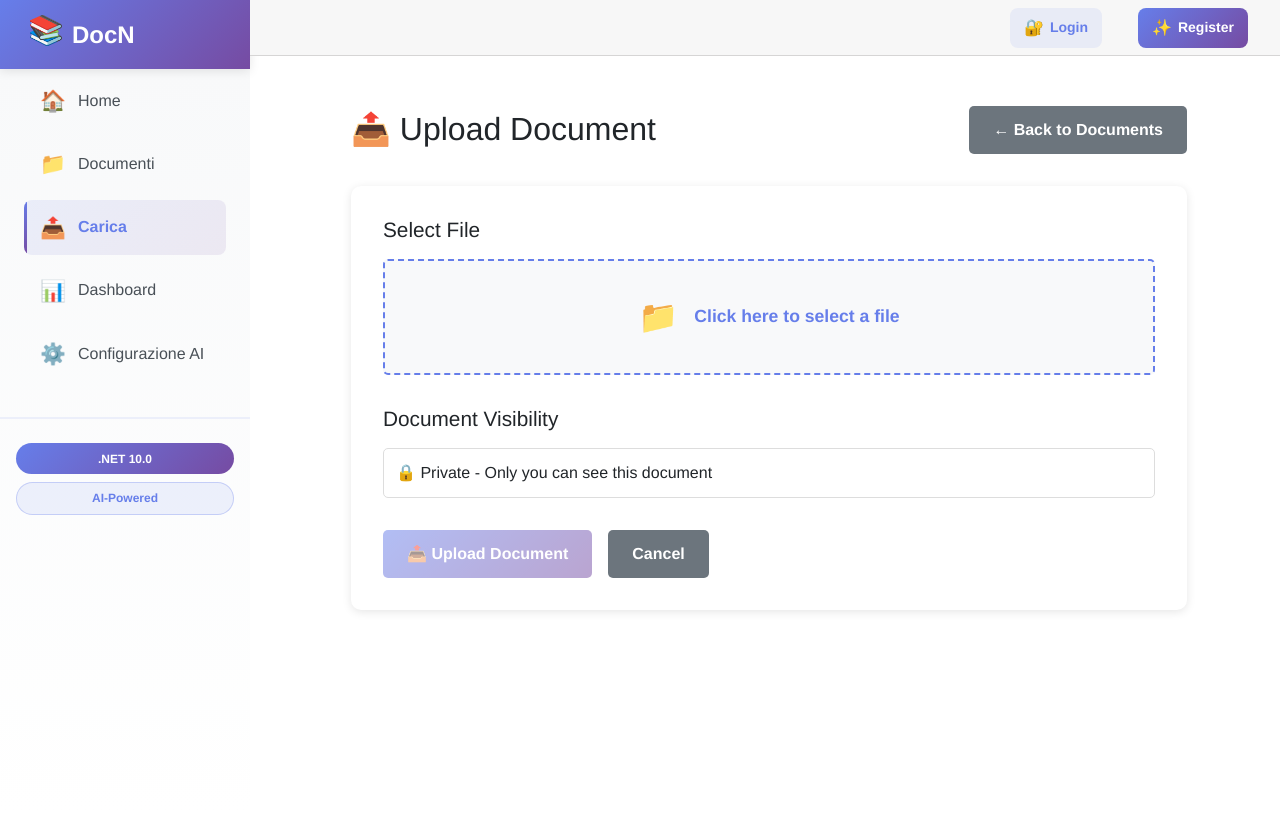
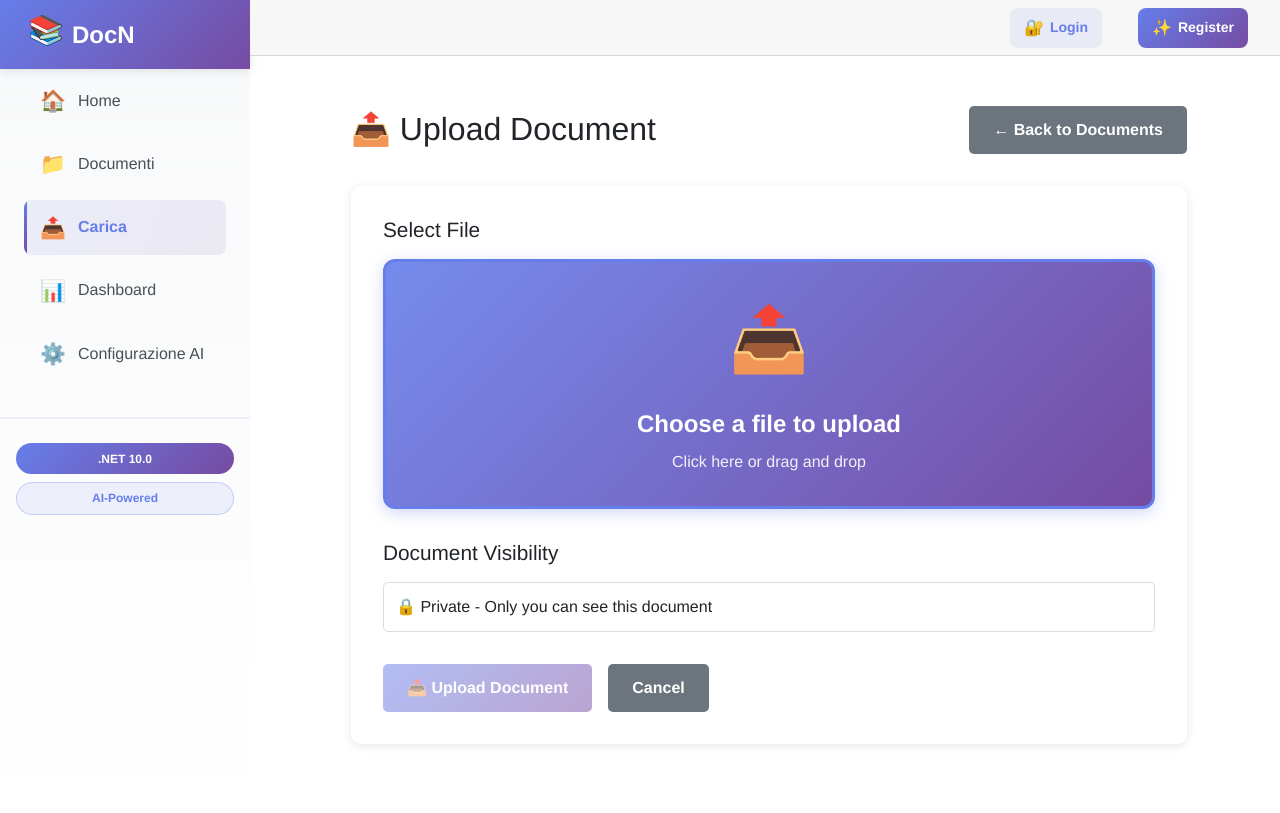
Before and after one commit to Moncymr/DocN, an ASP.NET Core app: page /upload in a window 1280 px wide. Run offline with ASP.NET Core 8, Linux system fonts and the light colour scheme; style sheets or scripts are compiled from the project's sources; some libraries are stand-ins or nearby versions.

Commit message:
Improve upload button with prominent gradient design and animation
Co-authored-by: Moncymr <190603622+Moncymr@users.noreply.github.com>

```diff
--- a/DocN.Client/Components/Pages/Upload.razor
+++ b/DocN.Client/Components/Pages/Upload.razor
@@ -37,16 +37,18 @@
             <div class="form-section">
                 <h3>Select File</h3>
                 <div class="file-upload-wrapper">
-                    <label for="fileInput" class="file-upload-label">
-                        <span class="upload-icon">📁</span>
-                        <span class="upload-text">
+                    <label for="fileInput" class="file-upload-button">
+                        <span class="upload-icon-large">📤</span>
+                        <span class="upload-content">
                             @if (selectedFile == null)
                             {
-                                <span>Click here to select a file</span>
+                                <span class="upload-title">Choose a file to upload</span>
+                                <span class="upload-subtitle">Click here or drag and drop</span>
                             }
                             else
                             {
-                                <span>Click to change file</span>
+                                <span class="upload-title">File selected - Click to change</span>
+                                <span class="upload-subtitle">@selectedFile.Name</span>
                             }
                         </span>
                     </label>
@@ -184,34 +186,75 @@
         clip-path: inset(50%);
     }
 
-    .file-upload-label {
+    .file-upload-button {
         display: flex;
+        flex-direction: column;
         align-items: center;
         justify-content: center;
         gap: 1rem;
         width: 100%;
+        min-height: 200px;
         padding: 2rem;
-        border: 2px dashed #667eea;
-        border-radius: 5px;
+        border: 3px solid #667eea;
+        border-radius: 12px;
         cursor: pointer;
-        background: #f8f9fa;
+        background: linear-gradient(135deg, #667eea 0%, #764ba2 100%);
+        box-shadow: 0 4px 15px rgba(102, 126, 234, 0.3);
         transition: all 0.3s ease;
+        position: relative;
+        overflow: hidden;
     }
 
-    .file-upload-label:hover {
-        background: #e9ecef;
+    .file-upload-button::before {
+        content: '';
+        position: absolute;
+        top: 0;
+        left: 0;
+        right: 0;
+        bottom: 0;
+        background: linear-gradient(135deg, rgba(255,255,255,0.1) 0%, rgba(255,255,255,0) 100%);
+        pointer-events: none;
+    }
+
+    .file-upload-button:hover {
+        transform: translateY(-4px);
+        box-shadow: 0 8px 25px rgba(102, 126, 234, 0.4);
         border-color: #764ba2;
+    }
+
+    .file-upload-button:active {
         transform: translateY(-2px);
     }
 
-    .upload-icon {
-        font-size: 2rem;
+    .upload-icon-large {
+        font-size: 4rem;
+        animation: float 3s ease-in-out infinite;
     }
 
-    .upload-text {
-        font-size: 1.1rem;
-        color: #667eea;
-        font-weight: 600;
+    @@keyframes float {
+        0%, 100% { transform: translateY(0px); }
+        50% { transform: translateY(-10px); }
+    }
+
+    .upload-content {
+        display: flex;
+        flex-direction: column;
+        align-items: center;
+        gap: 0.5rem;
+        z-index: 1;
+    }
+
+    .upload-title {
+        font-size: 1.5rem;
+        color: white;
+        font-weight: 700;
+        text-align: center;
+    }
+
+    .upload-subtitle {
+        font-size: 1rem;
+        color: rgba(255, 255, 255, 0.9);
+        text-align: center;
     }
 
     .file-info {
```
